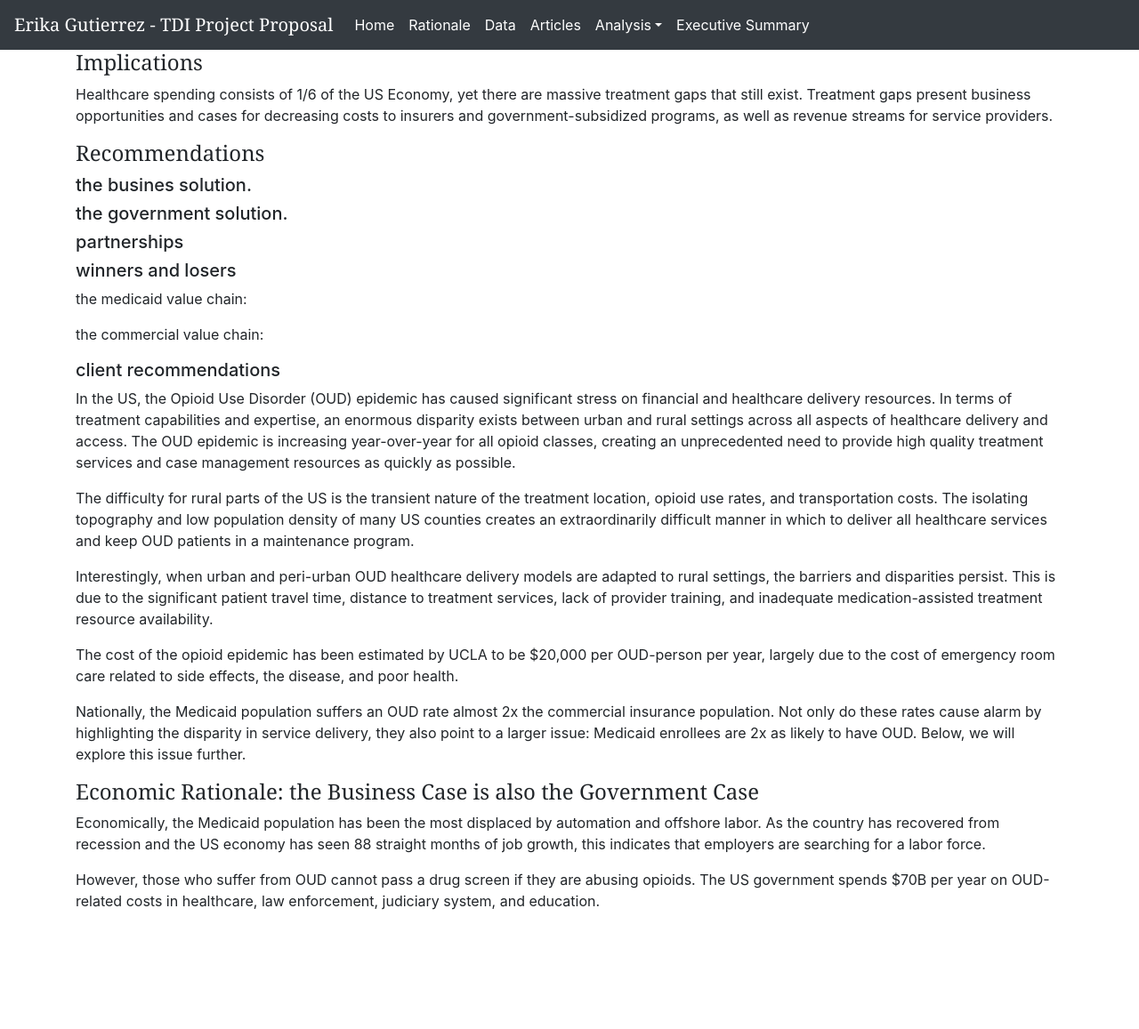
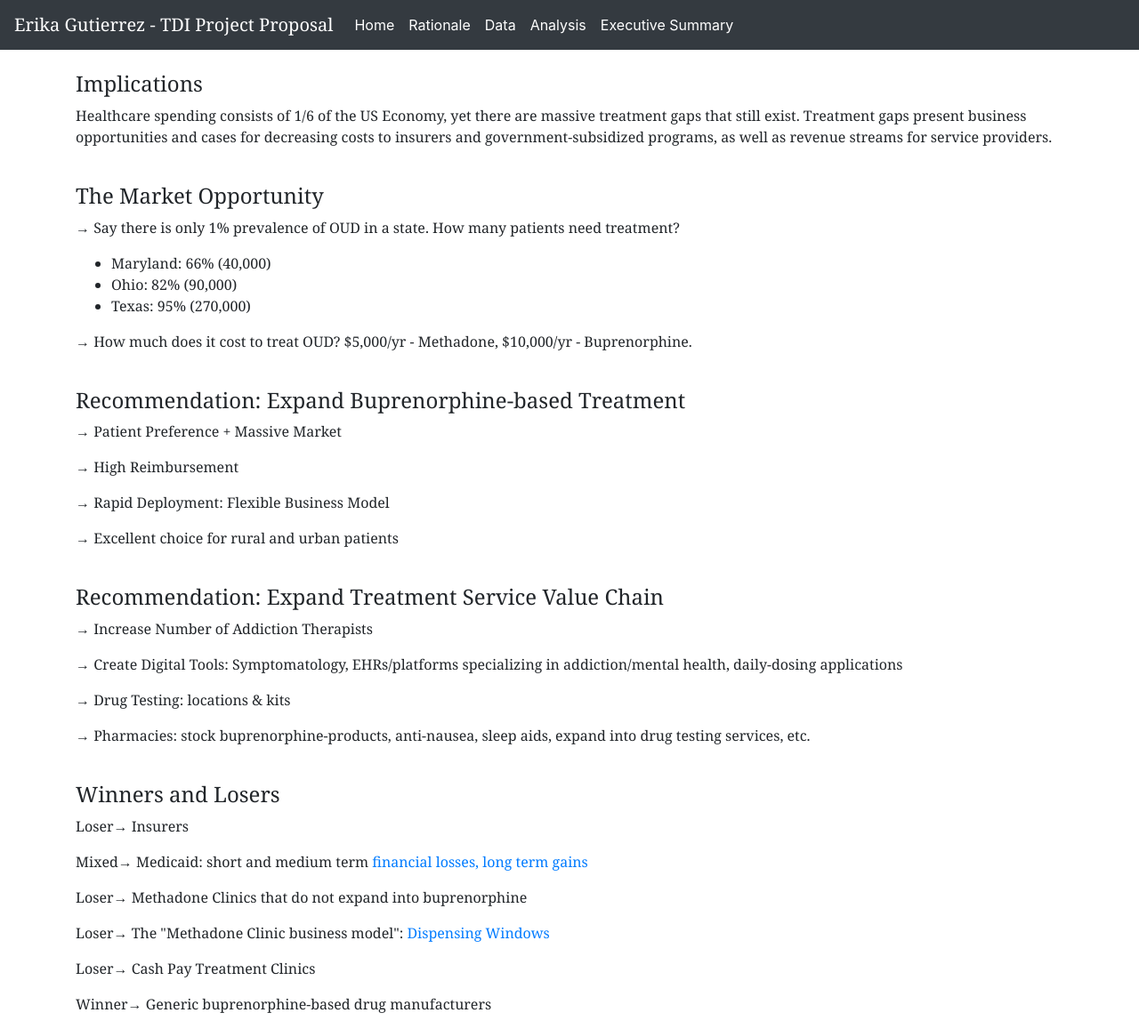
Before and after one commit to erikagutierrez/TDI_Flask_App, a Flask app: page /executive_summary in a window 1280 px wide. Shown: the whole page at 89% size. Before the commit the page ends 1023 px from the top, so only its background shows below. Run offline with Flask 2, Linux system fonts and the light colour scheme; some libraries are stand-ins or nearby versions.

Commit message:
version 2

```diff
--- a/app.py
+++ b/app.py
@@ -1,19 +1,19 @@
 from flask import Flask, render_template, url_for, request
-from data import Articles
+# from data import Articles
 from bokeh.embed import components
 #graph1
-from bokeh.io import show, output_file
-from bokeh.models import ColumnDataSource, FactorRange
-from bokeh.palettes import Spectral6
-from bokeh.plotting import figure
-from bokeh.transform import factor_cmap
+# from bokeh.io import show, output_file
+# from bokeh.models import ColumnDataSource, FactorRange
+# from bokeh.palettes import Spectral6
+# from bokeh.plotting import figure
+# from bokeh.transform import factor_cmap
 
 # import sqlite3
 
 app = Flask(__name__)
 app.debug = True #this allows you to be able to refresh as you build the site rather than reloading each time.
 
-Articles = Articles()
+# Articles = Articles()
 
 @app.route('/') #create route for website.
 def home() :
@@ -27,13 +27,13 @@ def rationale() :
 def data() :
     return render_template('data.html')
 
-@app.route('/articles')
-def articles() :
-    return render_template('articles.html', articles = Articles)
-
-@app.route('/articles/<string:id>')
-def get_article(id) :
-    return render_template('get_article.html', id = id)
+# @app.route('/articles')
+# def articles() :
+#     return render_template('articles.html', articles = Articles)
+#
+# @app.route('/articles/<string:id>')
+# def get_article(id) :
+#     return render_template('get_article.html', id = id)
 
 @app.route('/analysis')
 def analysis() :
@@ -55,9 +55,6 @@ def analysis() :
     div_bubbles = open('static/graph_bubbles_div.html', 'r').read()
     return render_template('analysis.html', script1=script_years, div1=div_years, script2=script_multiRx, div2=div_multiRx, script3=script_caPrev, div3=div_caPrev, script4=script_caTG, div4=div_caTG, script5=script_bubbles, div5=div_bubbles)
 
-@app.route('/Figure1')
-def Figure1() :
-    return render_template('Figure1.html')
 
 @app.route('/executive_summary')
 def executive_summary() :
--- a/static/graph_3_div.html
+++ b/static/graph_3_div.html
@@ -1,4 +1,4 @@
 
 <div class="bk-root">
-    <div class="bk-plotdiv" id="40288422-8fdb-452b-af32-0860326e1326"></div>
+    <div class="bk-plotdiv" id="47cf7cb7-53a2-43da-b1aa-f1809454420d"></div>
 </div>
--- a/static/graph_4_div.html
+++ b/static/graph_4_div.html
@@ -1,4 +1,4 @@
 
 <div class="bk-root">
-    <div class="bk-plotdiv" id="86a66f81-e0fb-44f5-93c8-40d44264369f"></div>
+    <div class="bk-plotdiv" id="a1083be8-78cc-40c6-95b2-223fcc6f4ced"></div>
 </div>
--- a/templates/data.html
+++ b/templates/data.html
@@ -42,7 +42,7 @@
 
     <p>The census of the CA County population was obtained from the <a href="http://www.dof.ca.gov/Forecasting/Demographics/Estimates/">California Department of Finance</a> as .csv. File Size: 16.8 MB </p>
 
-    <p>The Medicaid Population Numbers were obtained from the <a href="https://www.kff.org/interactive/medicaid-state-fact-sheets/Kaiser">Kaiser Family Foundation</a>.</p>
+    <p>The Medicaid Population Numbers by State were obtained from the <a href="https://www.kff.org/interactive/medicaid-state-fact-sheets/Kaiser">Kaiser Family Foundation</a>.</p>
     <p>The US Population by State, was obtained from <a href= "https://www.census.gov/data/tables/2017/demo/popest/state-total.html">the US Census Bureau</a>.</p>
 <br/>
 <h5>Data Set Preprocessing</h5>
@@ -59,7 +59,7 @@
 <p><b>CA County Census, US Census, & Kaiser Family Foundation data sets</b>: No cleaning necessary.</p>
 
 <br/>
-<h5>Feature Selection</h5>
+<!-- <h5>Feature Selection</h5> -->
 
 
 
--- a/templates/executive_summary.html
+++ b/templates/executive_summary.html
@@ -2,39 +2,44 @@
 
 {% block body %}
 
-  <h4><font face="Georgia">Implications</font></h4>
-  <p> Healthcare spending consists of 1/6 of the US Economy, yet there are massive treatment gaps that still exist. Treatment gaps present business opportunities and cases for decreasing costs to insurers and government-subsidized programs, as well as revenue streams for service providers.</p>
+  <br/>
+  <h4><font face="Georgia">Implications</h4>
+  <p> Healthcare spending consists of 1/6 of the US Economy, yet there are massive treatment gaps
+     that still exist. Treatment gaps present business opportunities and cases for decreasing costs
+      to insurers and government-subsidized programs, as well as revenue streams for service providers.</p></font>
+    <br/>
 
+    <h4><font face="Georgia">The Market Opportunity</font></h4>
+    <font face="Georgia"><p>&#8594; Say there is only 1% prevalence of OUD in a state. How many patients need treatment?</p>
+      <ul style="list-style-type:disc">
+        <li>Maryland: 66% (40,000)</li>
+        <li>Ohio: 82% (90,000) </li>
+        <li>Texas: 95% (270,000) </li>
+      </ul>
+      <p>&#8594; How much does it cost to treat OUD? $5,000/yr - Methadone, $10,000/yr - Buprenorphine.</p></font>
 
-<h4><font face="Georgia">Recommendations</font></h4>
-    <h5>the busines solution.</h5>
-    <h5>the government solution.</h5>
-    <h5>partnerships</h5>
-    <h5> winners and losers </h5>
-    <p> the medicaid value chain:</p>
-    <p> the commercial value chain: </p>
-    <h5> client recommendations</h5>
+    <br/>
+    <h4><font face="Georgia">Recommendation: Expand Buprenorphine-based Treatment </font></h4>
+    <font face="Georgia"><p>&#8594; Patient Preference + Massive Market</p>
+    <p>&#8594; High Reimbursement</p>
+    <p>&#8594; Rapid Deployment: Flexible Business Model</p>
+    <p>&#8594; Excellent choice for rural and urban patients</p></font>
 
-       <p> In the US, the Opioid Use Disorder (OUD) epidemic has caused significant stress on financial and healthcare delivery resources. In terms of treatment capabilities and expertise, an enormous disparity exists between urban
-    and rural settings across all aspects of healthcare delivery and access. The OUD epidemic is increasing year-over-year for all opioid classes, creating an
-    unprecedented need to provide high quality treatment services and case management resources as quickly as
-    possible.</p>
+    <br/>
+    <h4><font face="Georgia">Recommendation: Expand Treatment Service Value Chain </font></h4>
+    <font face="Georgia"><p>&#8594; Increase Number of Addiction Therapists</p>
+    <p>&#8594; Create Digital Tools: Symptomatology, EHRs/platforms specializing in addiction/mental health, daily-dosing applications</p>
+    <p>&#8594; Drug Testing: locations & kits </p>
+    <p>&#8594; Pharmacies: stock buprenorphine-products, anti-nausea, sleep aids, expand into drug testing services, etc. </p></font>
 
-    <p>The difficulty for rural parts of the US is the transient nature of the treatment location, opioid
-    use rates, and transportation costs. The isolating topography and low population density of many US counties creates an extraordinarily difficult manner in which to deliver all
-    healthcare services and keep OUD patients in a maintenance program.</p>
-
-    <p>Interestingly, when urban and peri-urban OUD healthcare delivery models are adapted to rural settings, the barriers and
-    disparities persist. This is due to the significant patient travel time, distance to treatment
-    services, lack of provider training, and inadequate medication-assisted treatment resource availability. </p>
-
-    <p>The cost of the opioid epidemic has been estimated by UCLA to be $20,000 per OUD-person per year, largely due to the cost of emergency room care related to side effects, the disease, and poor health.</p>
-
-    <p>Nationally, the Medicaid population suffers an OUD rate almost 2x the commercial insurance population. Not only do these rates cause alarm by highlighting the disparity in service delivery, they also point to a larger issue: Medicaid enrollees are 2x as likely to have OUD. Below, we will explore this issue further.</p>
-
-  <h4><font face="Georgia">Economic Rationale: the Business Case is also the Government Case</font></h4>
-  <p> Economically, the Medicaid population has been the most displaced by automation and offshore labor. As the country has recovered from recession and the US economy has seen 88 straight months of job growth, this indicates that employers are searching for a labor force.</p>
-  <p> However, those who suffer from OUD cannot pass a drug screen if they are abusing opioids. The US government spends $70B per year on OUD-related costs in healthcare, law enforcement, judiciary system, and education.</p>
+    <br/>
+    <h4><font face="Georgia">Winners and Losers</font></h4>
+    <font face="Georgia"><p>Loser&#8594; Insurers</p>
+    <p>Mixed&#8594; Medicaid: short and medium term <a href="https://www.ncbi.nlm.nih.gov/pubmed/29159398"<a>financial losses, long term gains</a></p>
+    <p>Loser&#8594; Methadone Clinics that do not expand into buprenorphine</p>
+    <p>Loser&#8594; The "Methadone Clinic business model": <a href="http://www.chicagotribune.com/news/sns-bc-ma--exchange-methadone-clinic-20171106-story.html">Dispensing Windows</a></p>
+    <p>Loser&#8594; Cash Pay Treatment Clinics</p>
+    <p>Winner&#8594; Generic buprenorphine-based drug manufacturers </p></font>
 
 
 {% endblock %}
--- a/templates/home.html
+++ b/templates/home.html
@@ -10,6 +10,6 @@
        <!--<p><a class="btn btn-primary btn-lg" href="#" role="button">For Erika's project proposal. &raquo;</a></p>-->
      </div>
    </div>
-  <blockquote cite="http://articles.latimes.com/2012/jul/13/business/la-fi-mo-buffett-tapeworm-20120713"><font face="Garamond"><p>"The ballooning costs of (health care) act as a hungry tapeworm on the American economy" - Warren Buffett</p></font></blockquote>
+  <!-- <blockquote cite="http://articles.latimes.com/2012/jul/13/business/la-fi-mo-buffett-tapeworm-20120713"><font face="Garamond"><p>"The ballooning costs of (health care) act as a hungry tapeworm on the American economy" - Warren Buffett</p></font></blockquote> -->
   <font face="Garamond"><p>"The healthcare problem is the No. 1 problem of America and of American business," Buffett said in an interview with Bloomberg Television.</p></font>
 {% endblock %}
--- a/templates/includes/_navbar.html
+++ b/templates/includes/_navbar.html
@@ -15,17 +15,18 @@
           <li class="nav-item active">
             <a class="nav-link" href="/data">Data</a>
           </li>
+          <!-- <li class="nav-item active">
+            <a class="nav-link" href="/articles">Articles</a>
+          </li> -->
           <li class="nav-item active">
-            <a class="nav-link" href="/articles">Articles</a>
-          </li>
-          <li class="nav-item dropdown active">
-            <a class="nav-link dropdown-toggle" href="/analysis" id="dropdown01" data-toggle="dropdown" aria-haspopup="true" aria-expanded="false">Analysis</a>
-            <div class="dropdown-menu" aria-labelledby="dropdown01">
+            <!-- <a class="nav-link dropdown-toggle" href="/analysis" id="dropdown01" data-toggle="dropdown" aria-haspopup="true" aria-expanded="false">Analysis</a> -->
+              <a class="nav-link" href="/analysis">Analysis</a>
+              <!-- <div class="dropdown-menu" aria-labelledby="dropdown01">
               <a class="dropdown-item" href="/Figure1">Graph 1</a>
 
               <a class="dropdown-item" href="/graph2">Graph 2</a>
-              <a class="dropdown-item" href="#">Something else here</a>
-            </div>
+              <a class="dropdown-item" href="#">Something else here</a> -->
+            <!-- </div> -->
           </li>
           <li class="nav-item active">
             <a class="nav-link" href="/executive_summary">Executive Summary</a>
```
Also changed, not shown: static/graph_3_script.html (+2 -2 lines), static/graph_4_script.html (+2 -2 lines), templates/analysis.html (+32 -24 lines).
